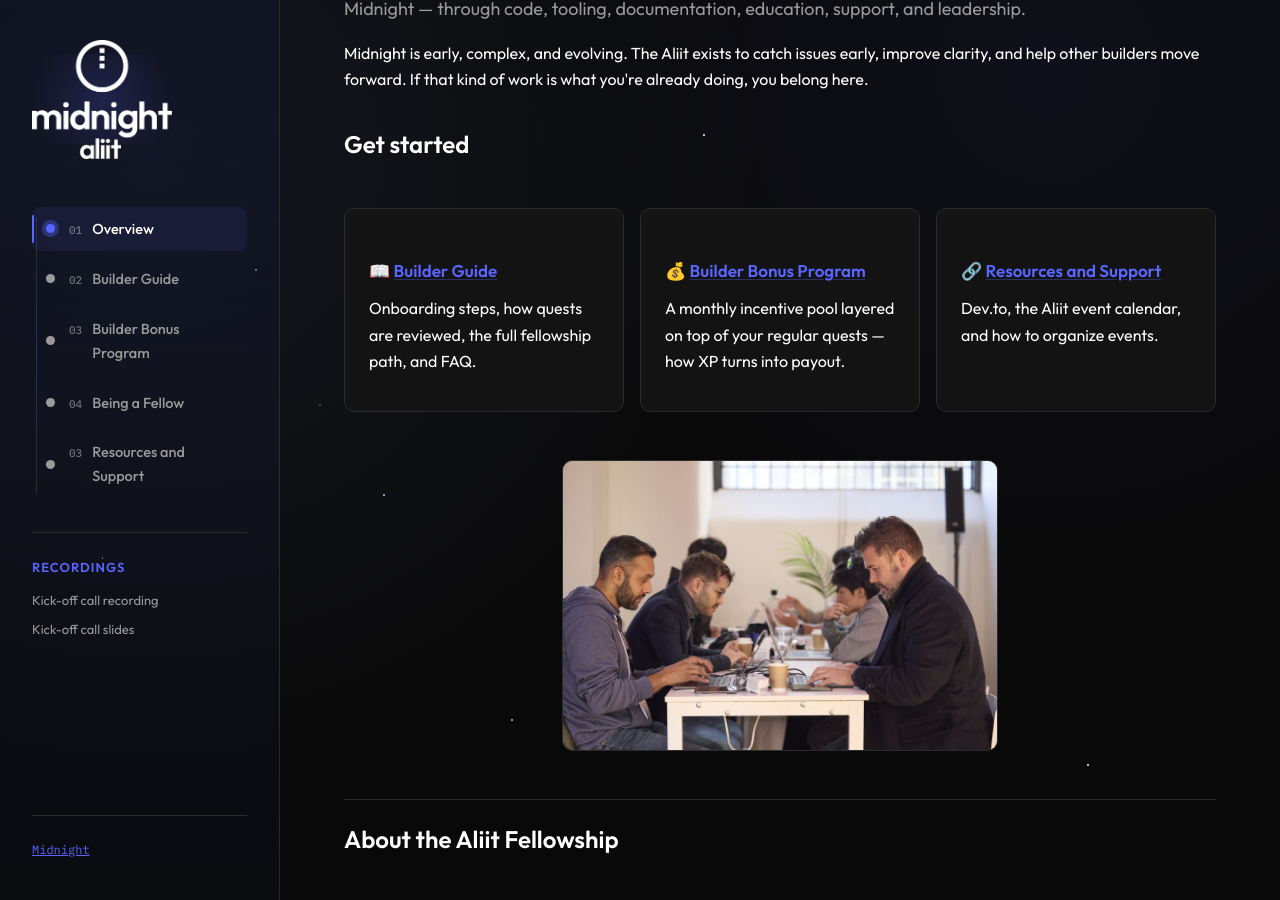
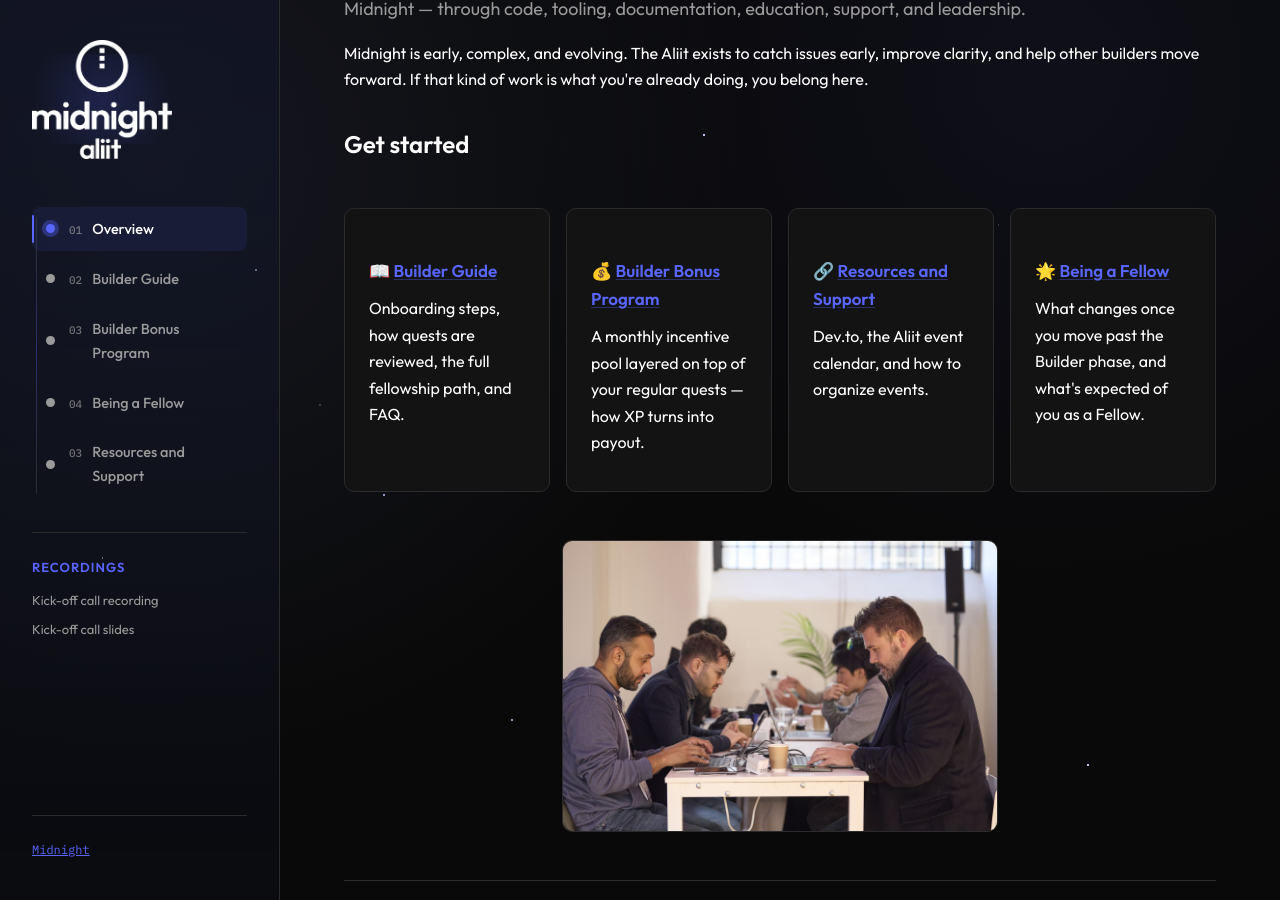
Before and after one commit to zsofimajor/aliit-builder-hub, a Jekyll site: the page built from index.md, in a window 1280 px wide and 900 px high, scrolled down 301 px. Built offline with Jekyll 4.4.1, drawn with Linux system fonts in a browser that asks for light colours.

Commit message:
Update index.md

```diff
--- a/index.md
+++ b/index.md
@@ -27,6 +27,10 @@ title: Overview
     <h3>🔗 <a href="{{ '/resources-and-support/' | relative_url }}">Resources and Support</a></h3>
     <p style="margin-top:8px;">Dev.to, the Aliit event calendar, and how to organize events.</p>
   </div>
+  <div class="card">
+    <h3>🌟 <a href="{{ '/being-a-fellow/' | relative_url }}">Being a Fellow</a></h3>
+    <p style="margin-top:8px;">What changes once you move past the Builder phase, and what's expected of you as a Fellow.</p>
+</div>
 </div>
 
 <img src="{{ '/assets/img/conference-d1-013.jpg' | relative_url }}" alt="Aliit contributors working together at a Midnight conference" class="feature-img">
```
